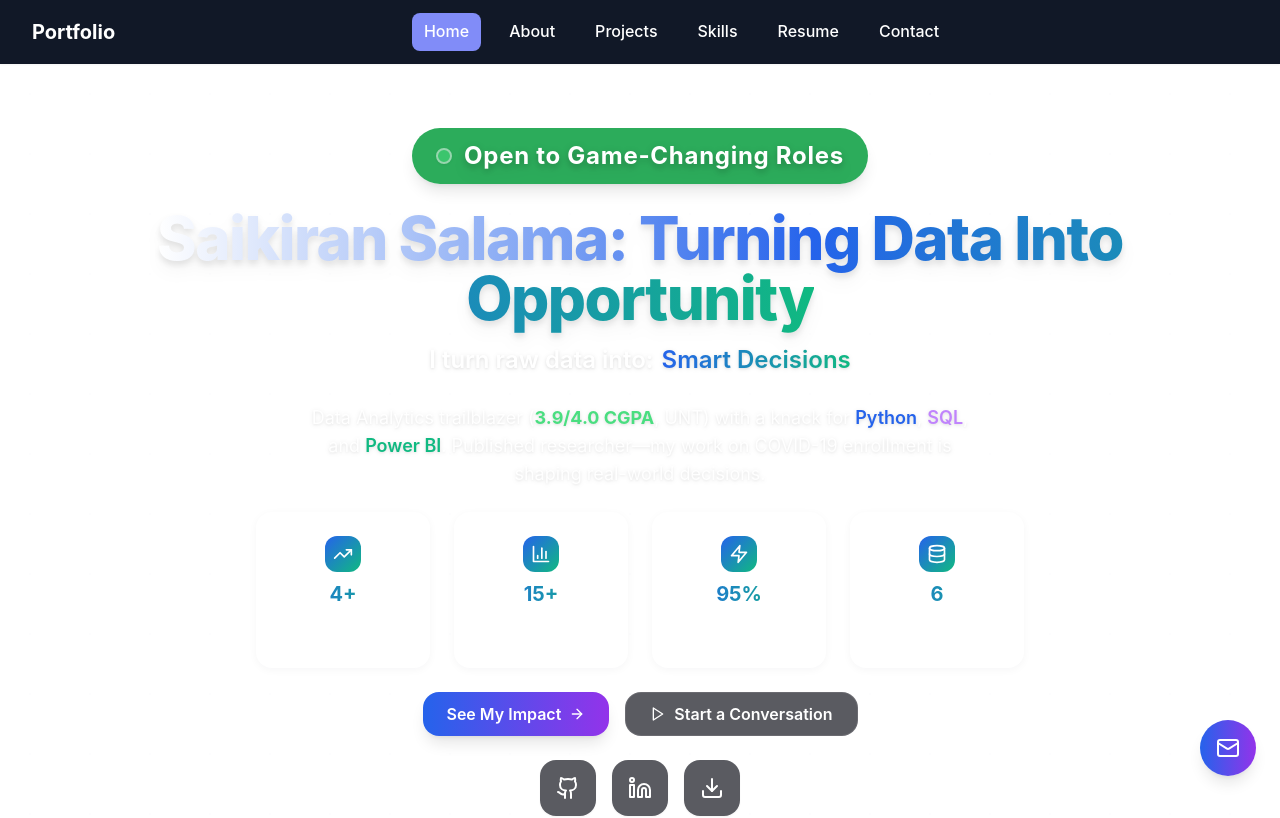
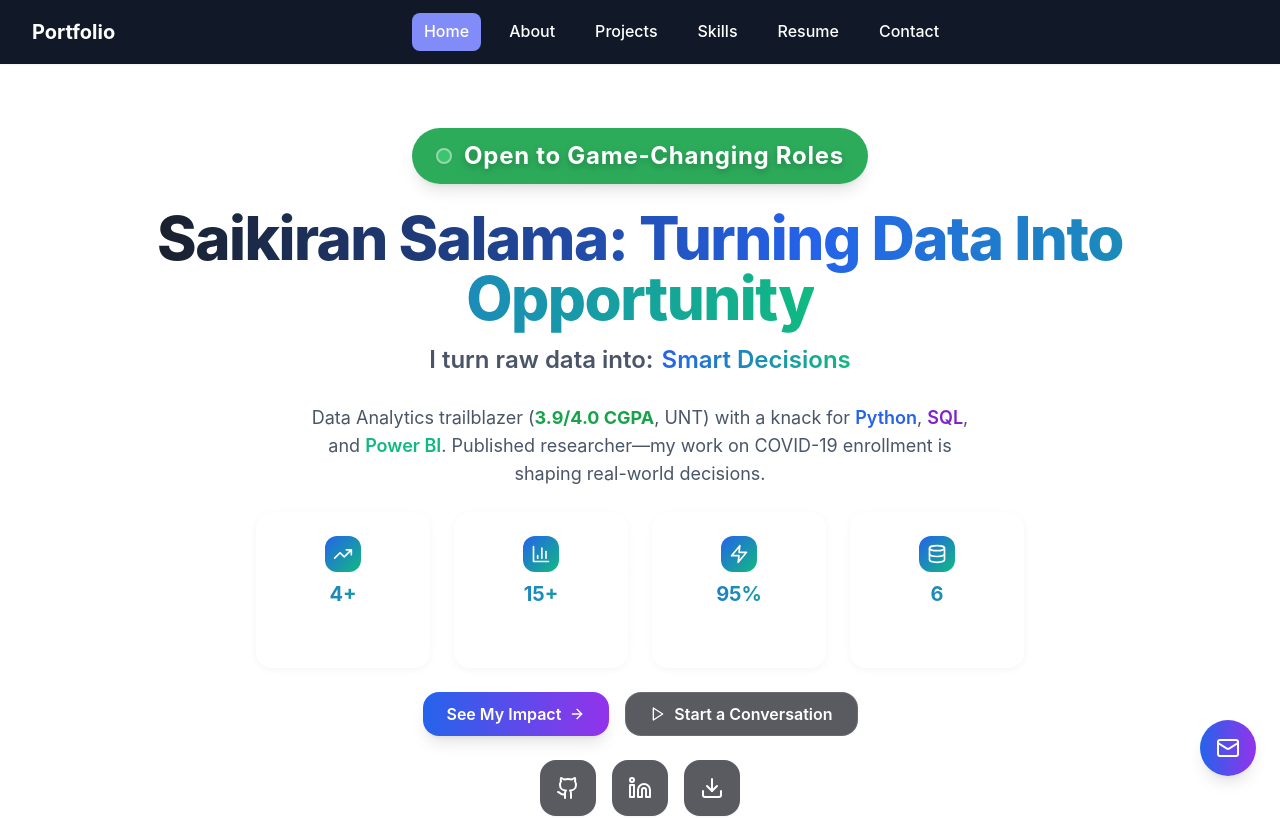
Before and after one commit to saikiransalama/portfolio, a React (Vite) app: page / in a window 1280 px wide. Shown: the top 818 px of the page. Built offline with nearby package versions, Linux system fonts and the light colour scheme.

Commit message:
fix: improve readability of Hero section text for light mode

```diff
--- a/src/components/Hero.tsx
+++ b/src/components/Hero.tsx
@@ -60,14 +60,14 @@ const Hero = () => {
           </div>
 
           {/* Main Headline */}
-          <h1 className="text-4xl md:text-6xl font-extrabold mb-3 leading-tight text-white drop-shadow-lg">
-            <span className="bg-gradient-to-r from-white via-[var(--color-accent)] to-[var(--color-accent2)] bg-clip-text text-transparent">
+          <h1 className="text-4xl md:text-6xl font-extrabold mb-3 leading-tight text-[var(--color-foreground)]">
+            <span className="bg-gradient-to-r from-[var(--color-foreground)] via-[var(--color-accent)] to-[var(--color-accent2)] bg-clip-text text-transparent">
               Saikiran Salama: Turning Data Into Opportunity
             </span>
           </h1>
 
           {/* Animated Subtitle */}
-          <div className="text-xl md:text-2xl font-semibold mb-6 h-10 flex items-center justify-center text-white drop-shadow">
+          <div className="text-xl md:text-2xl font-semibold mb-6 h-10 flex items-center justify-center text-[var(--color-secondary)]">
             <span className="mr-2">I turn raw data into:</span>
             <span className="bg-gradient-to-r from-[var(--color-accent)] to-[var(--color-accent2)] bg-clip-text text-transparent min-w-[180px]">
               {['Breakthrough Insights','Business Wins','Predictive Power','Smart Decisions'][currentText]}
@@ -75,8 +75,8 @@ const Hero = () => {
           </div>
 
           {/* Description */}
-          <p className="text-base md:text-lg text-white/90 mb-6 max-w-2xl mx-auto leading-relaxed drop-shadow">
-            Data Analytics trailblazer (<span className="font-bold text-green-400">3.9/4.0 CGPA</span>, UNT) with a knack for <span className="font-semibold text-[var(--color-accent)]">Python</span>, <span className="font-semibold text-purple-400">SQL</span>, and <span className="font-semibold text-[var(--color-accent2)]">Power BI</span>. Published researcher—my work on COVID-19 enrollment is shaping real-world decisions.
+          <p className="text-base md:text-lg text-[var(--color-secondary)] mb-6 max-w-2xl mx-auto leading-relaxed">
+            Data Analytics trailblazer (<span className="font-bold text-green-600">3.9/4.0 CGPA</span>, UNT) with a knack for <span className="font-semibold text-[var(--color-accent)]">Python</span>, <span className="font-semibold text-purple-700">SQL</span>, and <span className="font-semibold text-[var(--color-accent2)]">Power BI</span>. Published researcher—my work on COVID-19 enrollment is shaping real-world decisions.
           </p>
 
           {/* Stats Grid */}
```
